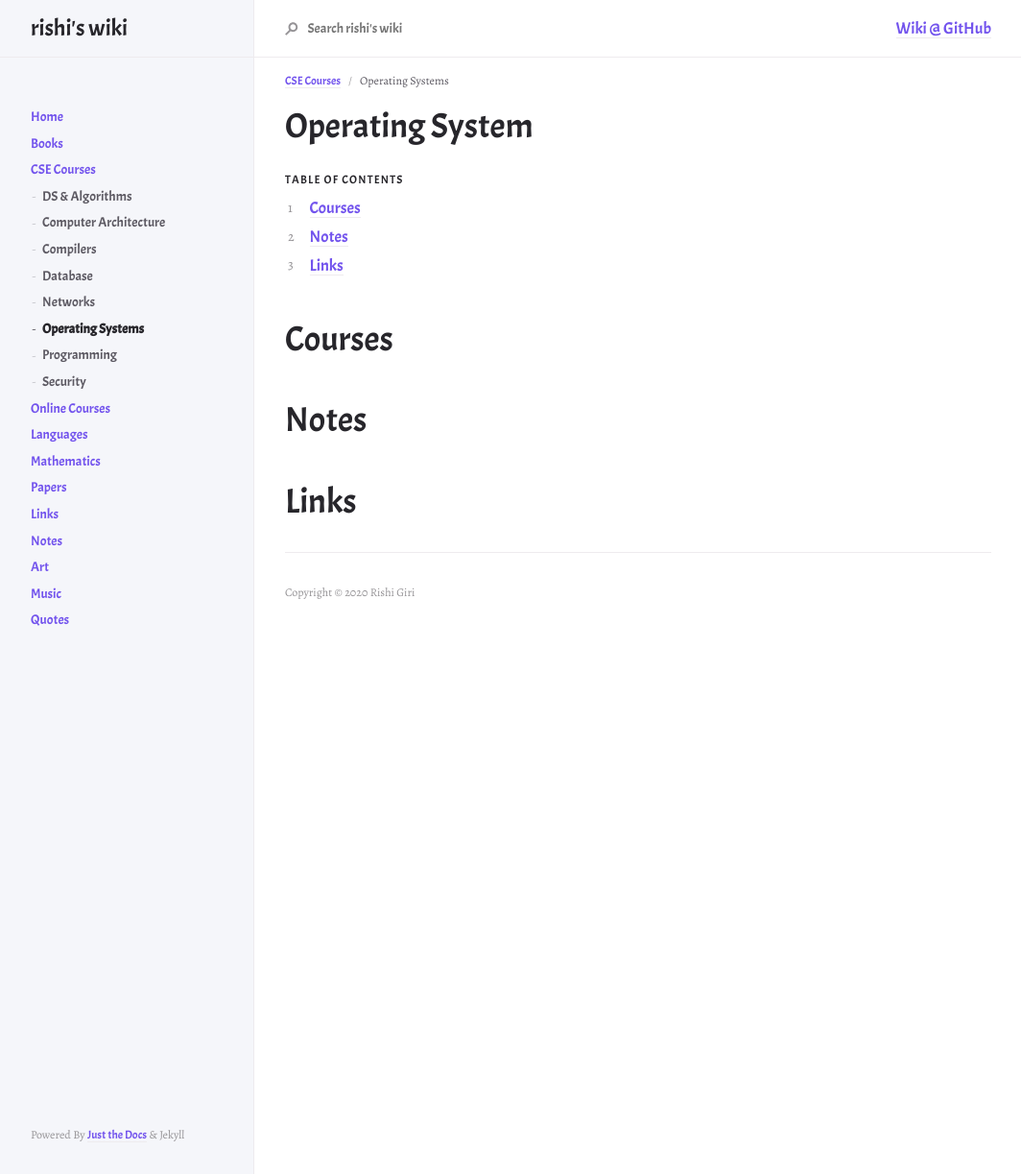
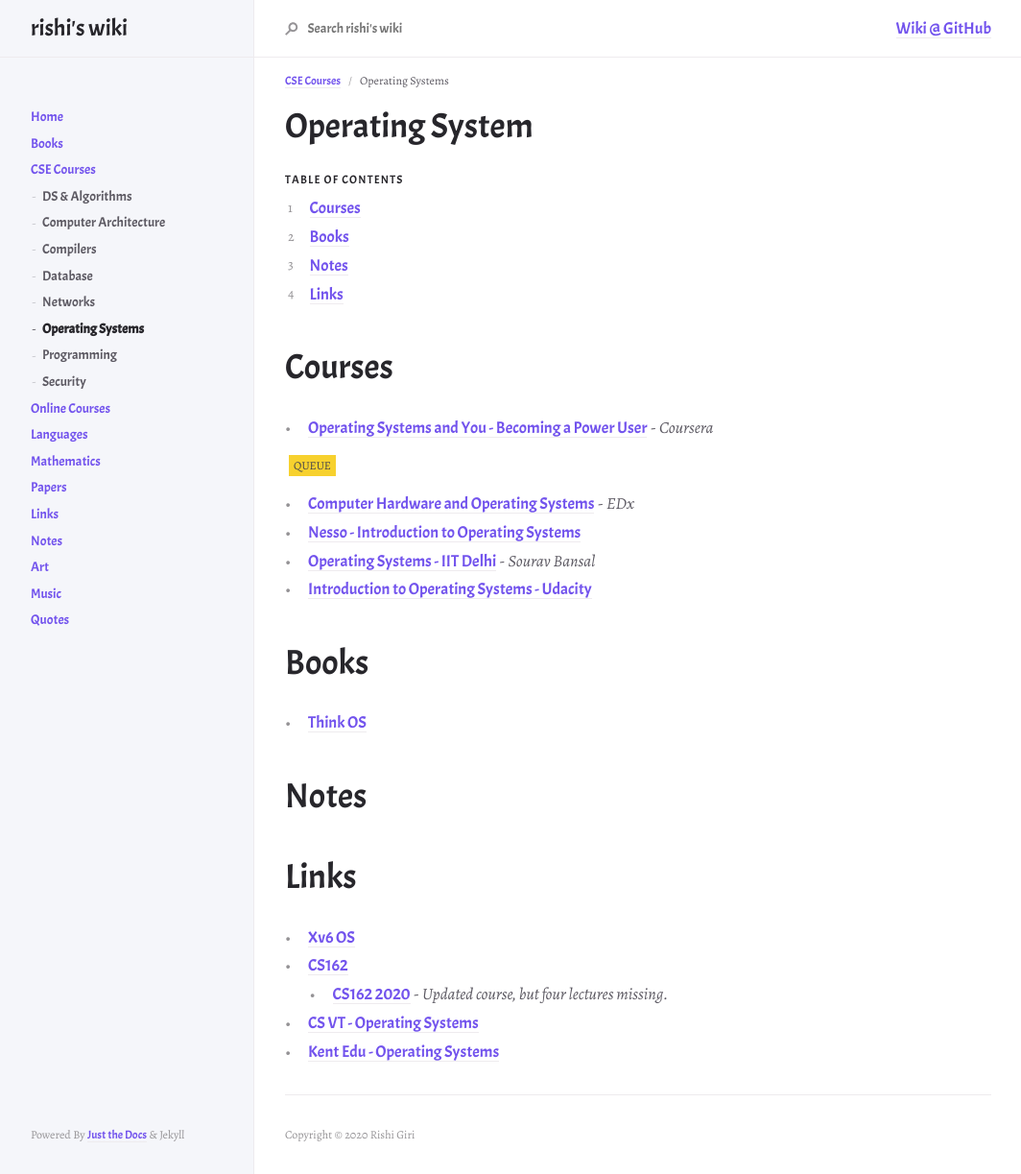
Before and after one commit to r8w/r8w, a Jekyll site: the page built from docs/courses/os.md, in a window 1280 px wide. Shown: the whole page at 96% size, without its empty margins (107-1171 px from the left). Built offline with Jekyll 4.4.1, drawn with Linux system fonts in a browser that asks for light colours; nearby versions of some CDN libraries.

Commit message:
update os section

```diff
--- a/docs/courses/os.md
+++ b/docs/courses/os.md
@@ -16,6 +16,26 @@ nav_order: 6
 
 # Courses
 
+- [Operating Systems and You - Becoming a Power User](https://www.coursera.org/learn/os-power-user/home/welcome) - *Coursera*
+
+Queue
+{: .label .label-yellow}
+
+- [Computer Hardware and Operating Systems](https://learning.edx.org/course/course-v1:NYUx+FCS.OS.1+1T2021/home) - *EDx*
+- [Nesso - Introduction to Operating Systems](https://www.youtube.com/watch?v=vBURTt97EkA&list=PLBlnK6fEyqRiVhbXDGLXDk_OQAeuVcp2O&index=1)
+- [Operating Systems - IIT Delhi](https://www.youtube.com/watch?v=z3Nw5o9dS7Q&list=PLTtjs-HViBW6525-_a8QL3meFIlP31gGE) - *Sourav Bansal*
+- [Introduction to Operating Systems - Udacity](https://classroom.udacity.com/courses/ud923)
+
+# Books
+
+- [Think OS](https://greenteapress.com/thinkos/thinkos.pdf)
+
 # Notes
 
 # Links
+
+- [Xv6 OS](https://pdos.csail.mit.edu/6.828/2017/xv6.html)
+- [CS162](https://www.youtube.com/watch?v=qcyXohw1H00&list=PL--jIyXjDXf6Q4XA6q8RYnyChYzJ0K0F2&index=1)
+	- [CS162 2020](https://www.youtube.com/watch?v=itfEcA3TXq4&list=PLIMsSuI81pxq7c91oQMpmXgmGICbuDA_c) - *Updated course, but four lectures missing.*
+- [CS VT - Operating Systems](https://courses.cs.vt.edu/csonline/OS/Lessons/index.html)
+- [Kent Edu - Operating Systems](https://www.personal.kent.edu/~rmuhamma/OpSystems/os.html)
```
